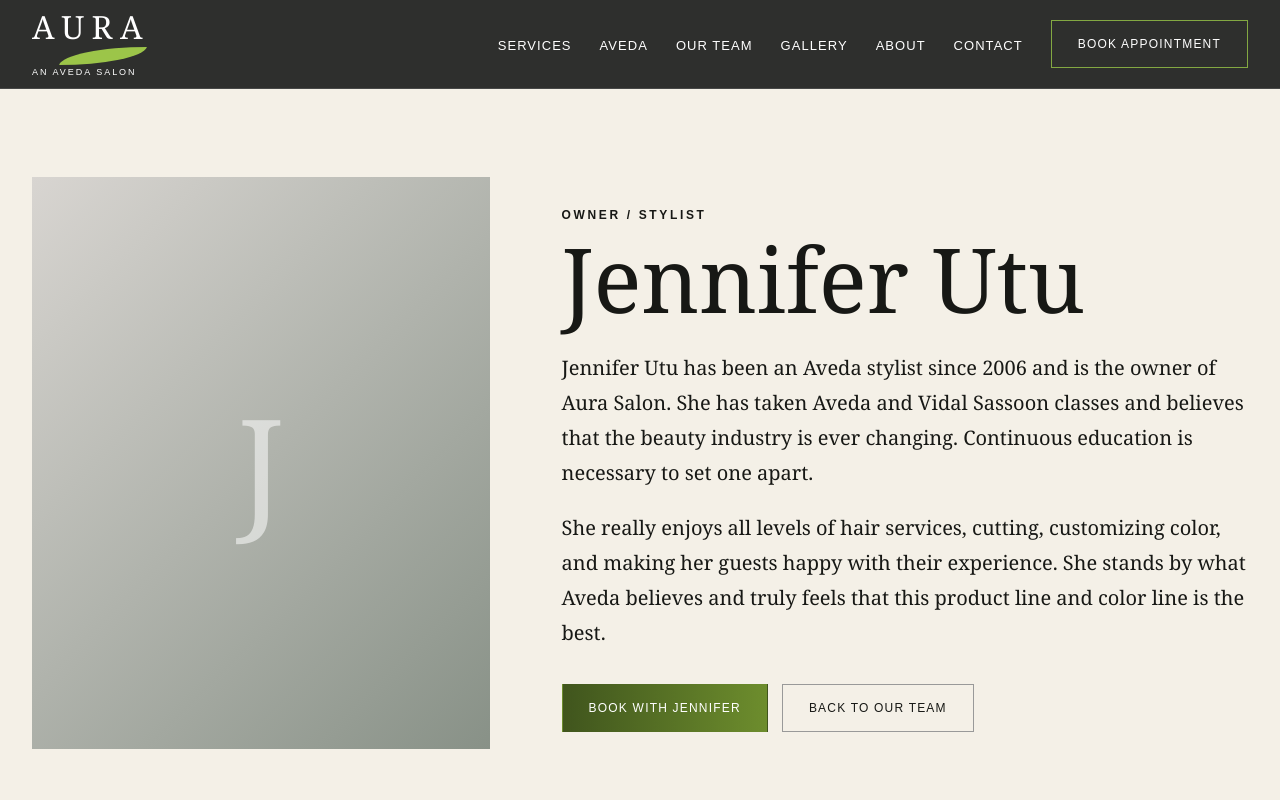
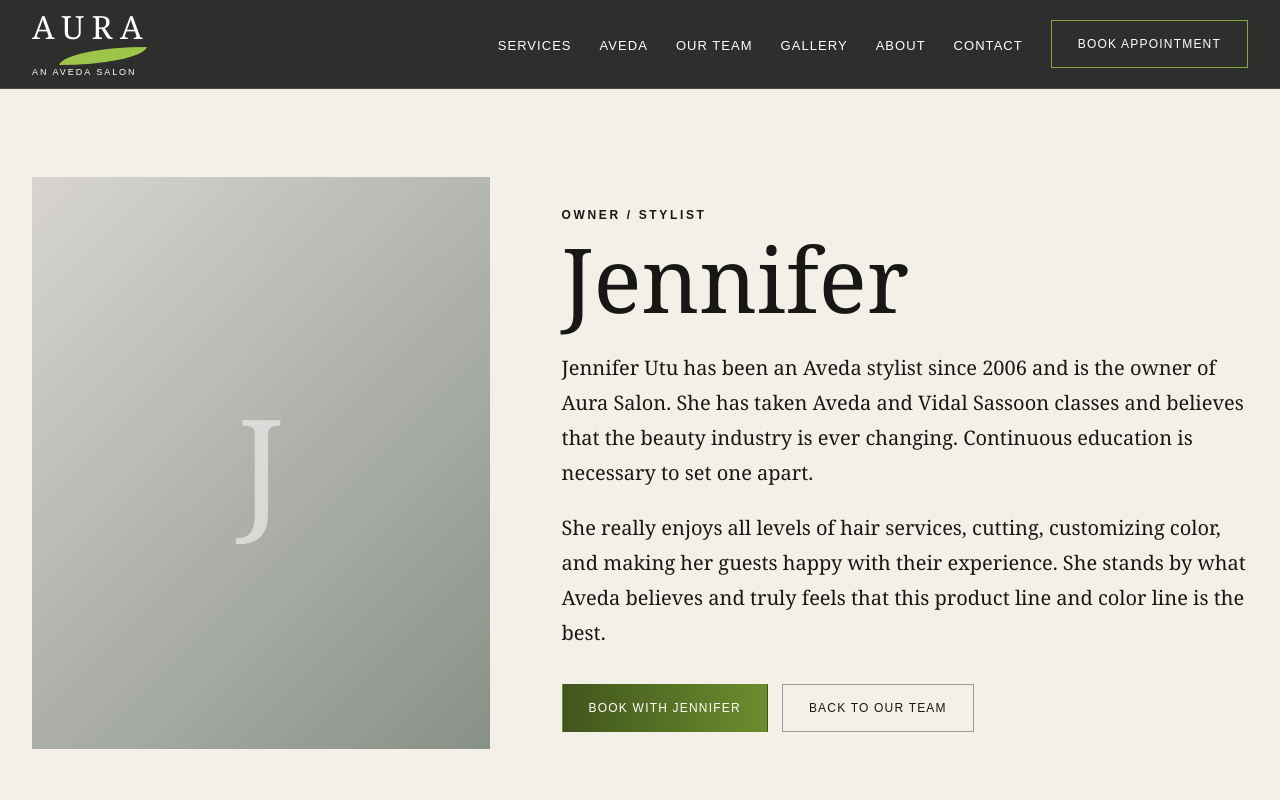
Before and after one commit to rchern315/aurasalon, a Next.js app: page /team/jennifer-utu in a window 1280 px wide. Shown: the top 800 px of the page. Built offline with nearby package versions, Linux system fonts and the light colour scheme.

Commit message:
Remove Jennifer last name from heading

```diff
--- a/app/team/jennifer-utu/page.tsx
+++ b/app/team/jennifer-utu/page.tsx
@@ -8,7 +8,7 @@ export default function JenniferUtuPage() {
         <div className="stylist-portrait team-placeholder team-1"><span>J</span></div>
         <div className="stylist-copy">
           <p className="eyebrow">Owner / Stylist</p>
-          <h1>Jennifer Utu</h1>
+          <h1>Jennifer</h1>
           <p>
             Jennifer Utu has been an Aveda stylist since 2006 and is the owner of Aura Salon.
             She has taken Aveda and Vidal Sassoon classes and believes that the beauty industry
```
